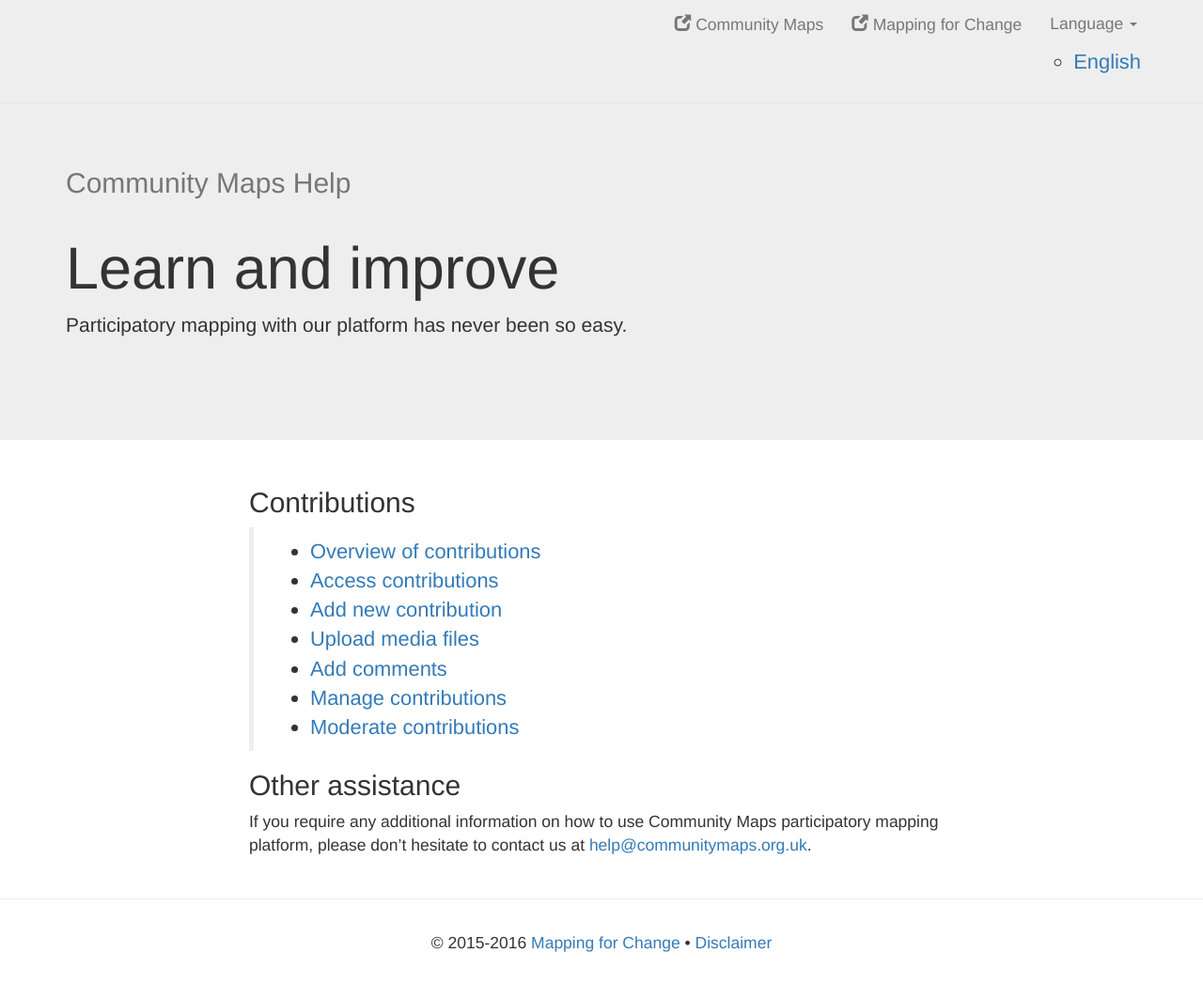
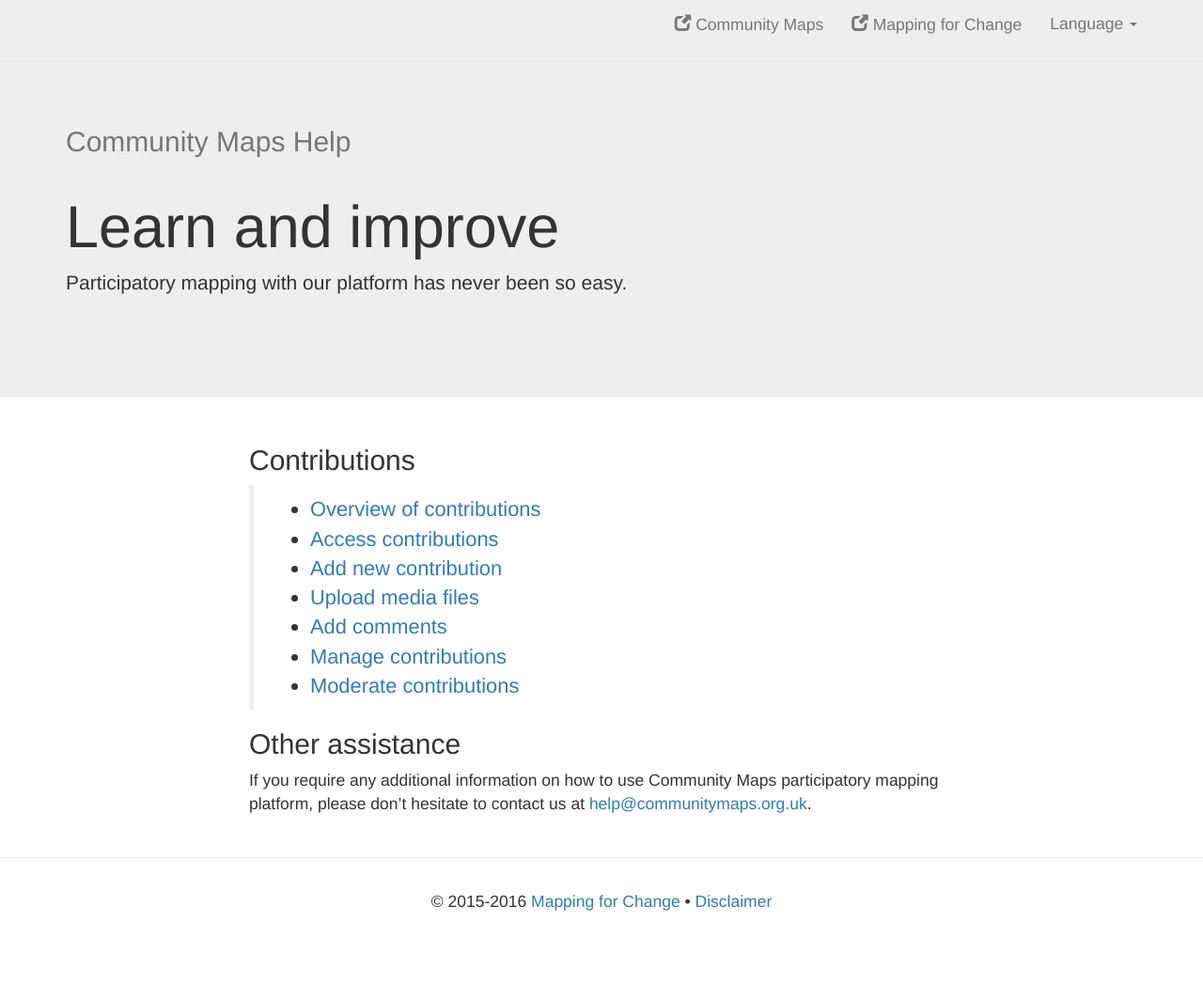
Before and after one commit to cbaldock/communitymaps-help, a Jekyll site: the page built from _en/index.md, in a window 1280 px wide. Shown: the whole page at 94% size. Built offline with Jekyll 4.4.1, drawn with Linux system fonts in a browser that asks for light colours; nearby versions of some CDN libraries; after the commit the page ends 1020 px from its top, so only the background shows below that.

Commit message:
Changed correctly "dropdown" from "language"

```diff
--- a/_layouts/default.html
+++ b/_layouts/default.html
@@ -70,8 +70,8 @@
             </a>
           </li>
 
-          <li class="language">
-            <a role="button" href="#" class="language-toggle" data-toggle="language" aria-haspopup="true" aria-expanded="false">
+          <li class="dropdown">
+            <a role="button" href="#" class="dropdown-toggle" data-toggle="dropdown" aria-haspopup="true" aria-expanded="false">
               {% if layout.link_language == nil %}
                 Language
               {% else %}
@@ -80,7 +80,7 @@
               <span class="caret"></span>
             </a>
 
-            <ul class="language-menu">
+            <ul class="dropdown-menu">
               <li><a href="/en/">English</a></li>
             </ul>
           </li>
```
